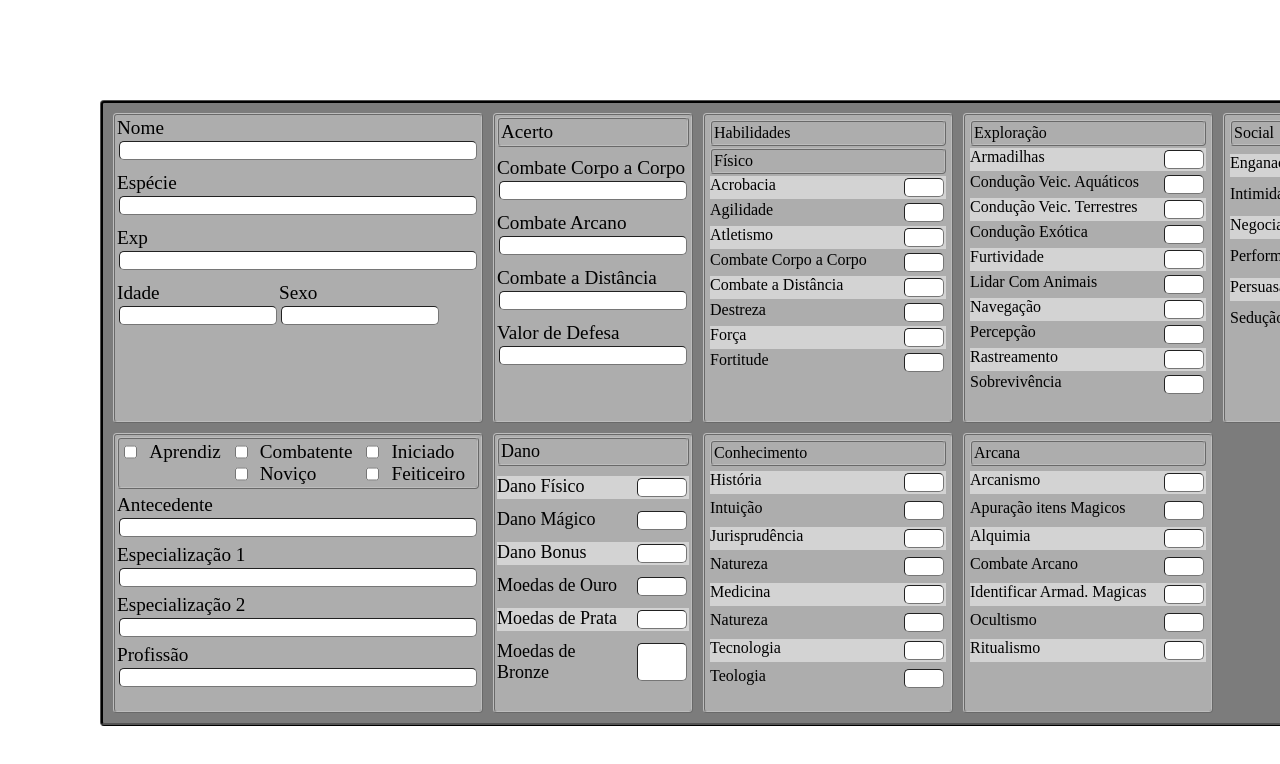
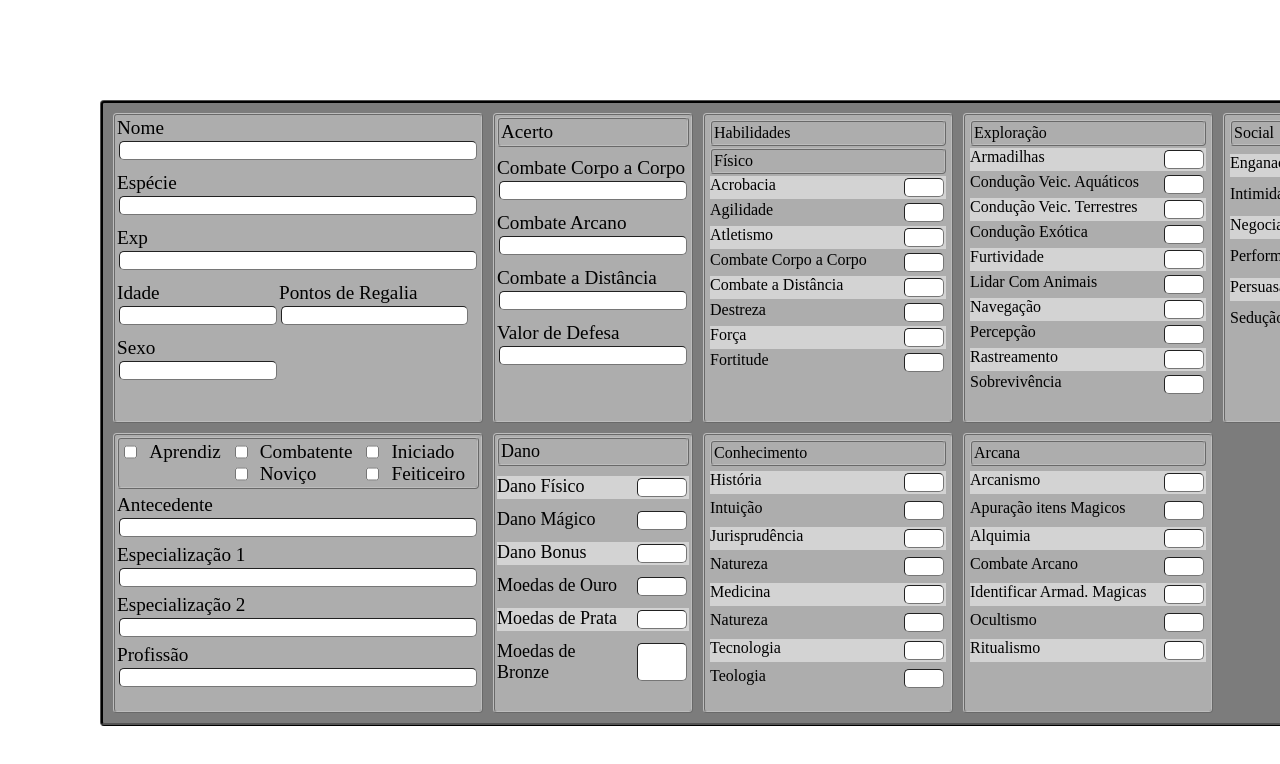
Before and after one commit to wedsneyAlvesDomingos/ficha-contos-e-fabulas, a plain HTML site: page character_sheet.html in a window 1280 px wide. Shown: the top 764 px of the page. Drawn offline with Linux system fonts and the light colour scheme; a web font is replaced by a local one.

Commit message:
pontos de regalia

```diff
--- a/character_sheet.html
+++ b/character_sheet.html
@@ -43,17 +43,22 @@
                     <label for="inputZip" class="ficha__exp__label">Exp</label>
                     <input type="number" min="1" max="1000000" class="ficha__exp__input" id="inputZip">
                 </div>
+                <!--Idade -->
                 <div class="complementos">
                     <div class="ficha__nome">
                         <label class="ficha__nome__label">Idade</label>
-                        <input type="text" class="ficha__extra__input">
+                        <input type="number" class="ficha__extra__input">
                     </div>
                     <div class="ficha__nome">
+                        <label class="ficha__nome__label">Pontos de Regalia</label>
+                        <input type="number" class="ficha__nome__input">
+                    </div>
+                </div>
+                 <!--sexo -->
+                 <div class="ficha__nome">
                         <label class="ficha__nome__label">Sexo</label>
                         <input type="text" class="ficha__extra__input">
                     </div>
-                </div>
-                  <!--Idade -->
 
             </form>
 
```
